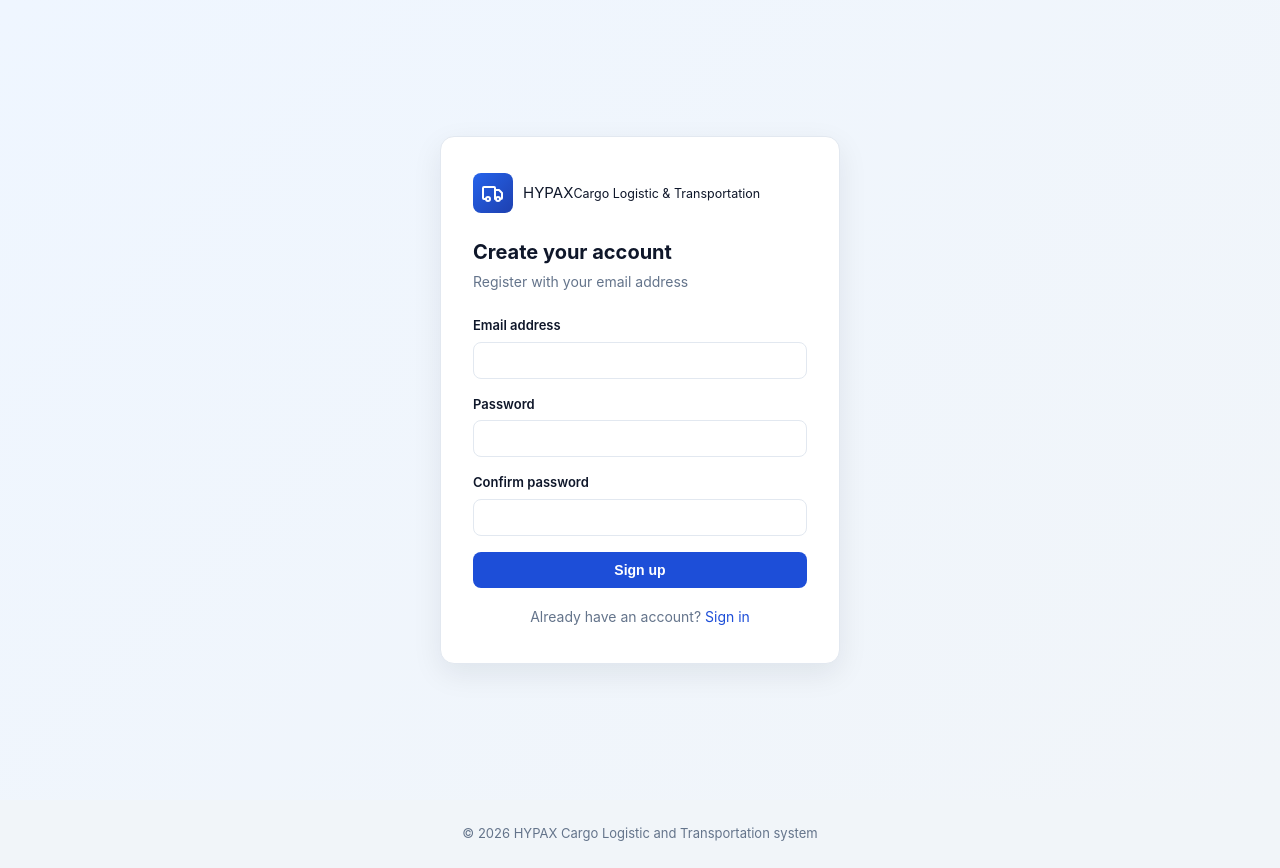
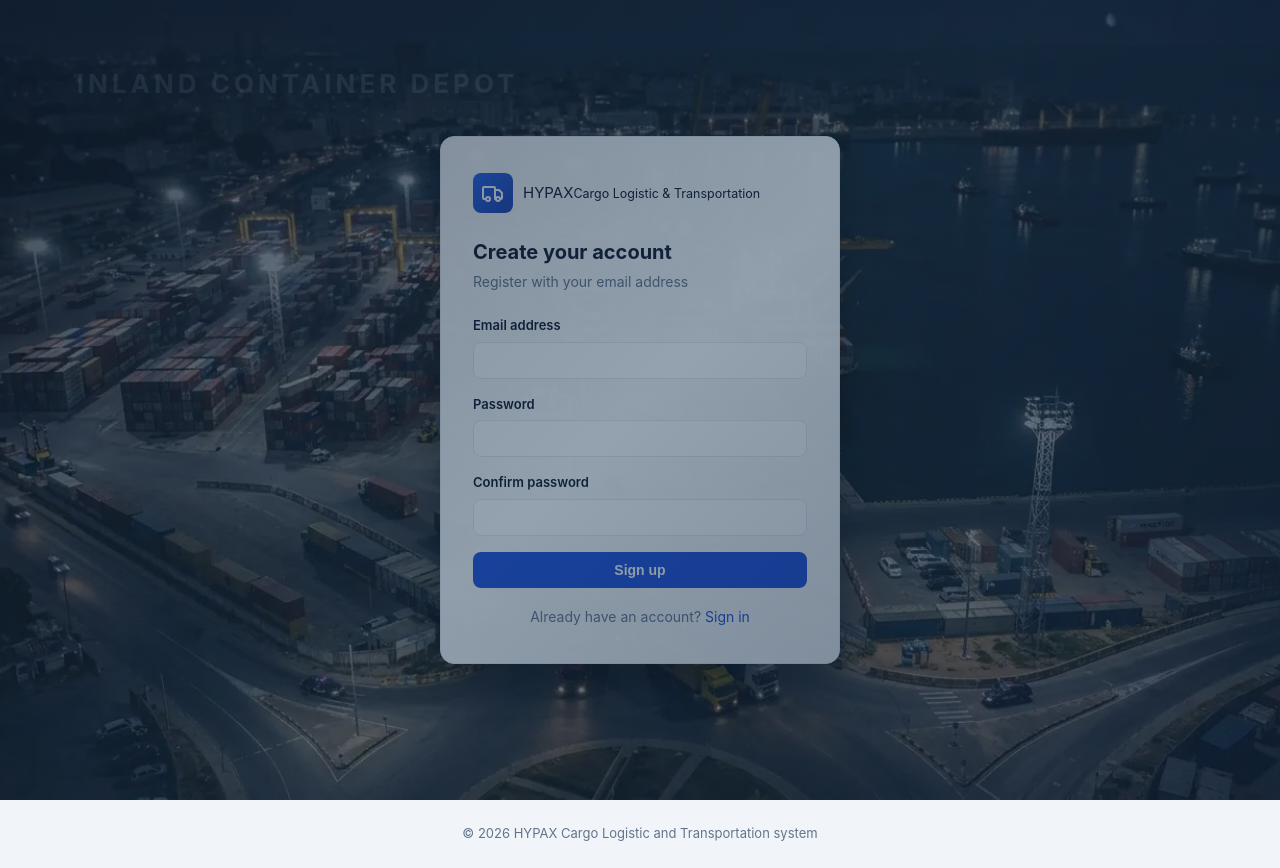
Before and after one commit to namatigi/logistic_platform, a Django app: page /accounts/signup/ in a window 1280 px wide. Run offline with Django 5.2, Linux system fonts and the light colour scheme; parts of the project's set-up code (start-up, migrations or seed data) failed here and were passed over.

Commit message:
Add time-based themes to the sign up page

```diff
--- a/templates/registration/signup.html
+++ b/templates/registration/signup.html
@@ -1,7 +1,11 @@
 {% extends 'base.html' %}
 {% block title %}Sign Up &middot; HYPAX{% endblock %}
 {% block content %}
-<div class="auth-wrap">
+<div class="auth-theme" id="auth-theme" style="overflow-y:auto;">
+  <div class="auth-themed-bg" aria-hidden="true">
+    <div class="bg-depot-label">Inland Container Depot</div>
+  </div>
+
   <div class="auth-card">
     <a href="{% url 'users:signup' %}" class="auth-brand" style="text-decoration:none; color:inherit;">
       <span class="brand-mark" aria-hidden="true">
@@ -51,6 +55,22 @@
 </div>
 <script>
   (function () {
+    var theme = document.getElementById('auth-theme');
+    if (theme && !theme.dataset.themeSet) {
+      var h = new Date().getHours();
+      if (h >= 6 && h < 18) {
+        theme.classList.add('theme-day');
+      } else if (h >= 18 && h < 22) {
+        theme.classList.add('theme-earlynight');
+      } else {
+        theme.classList.add('theme-midnight');
+      }
+      theme.dataset.themeSet = '1';
+    }
+  })();
+</script>
+<script>
+  (function () {
     var root = document.getElementById('auth-app');
     var api = window.HYPAX.api;
     Vue.createApp({
```
